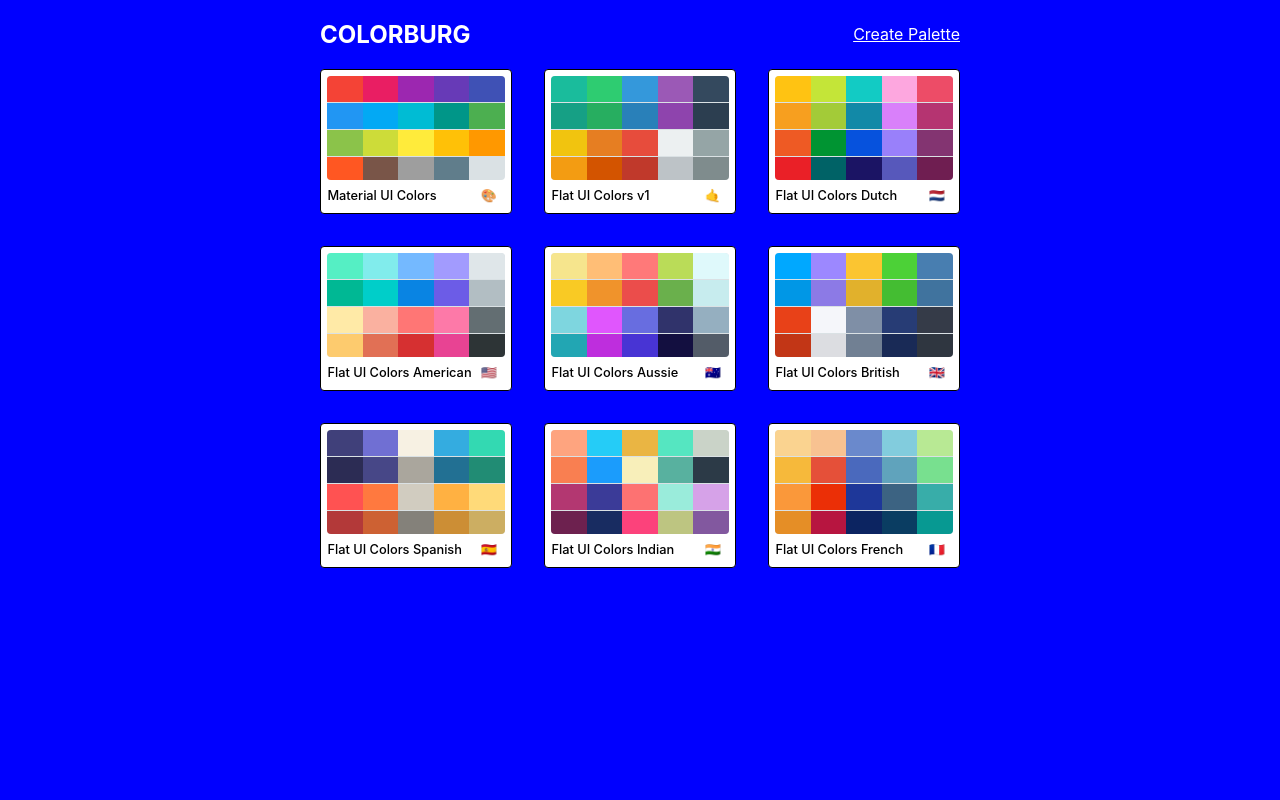
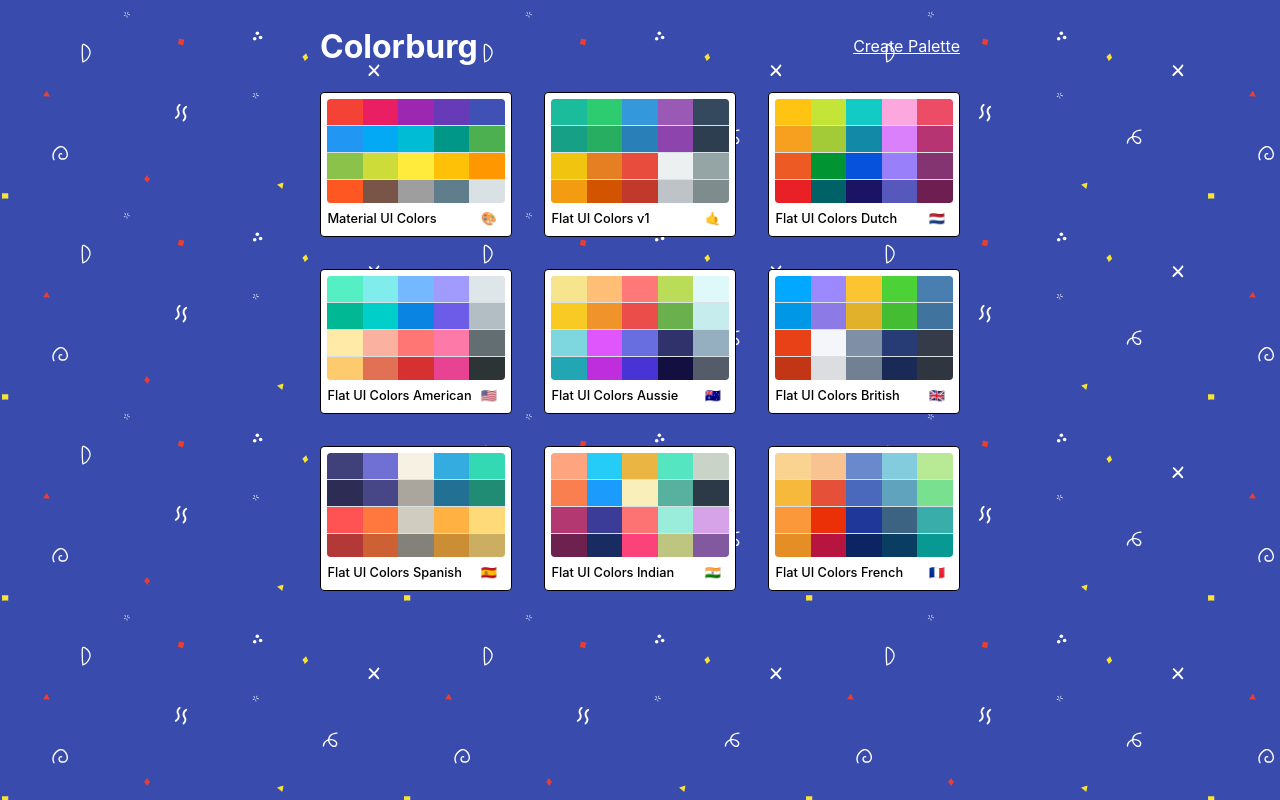
Before and after one commit to Roopin619/Colorburg, a React (Create React App) app: page / in a window 1280 px wide. Built offline with nearby package versions, Linux system fonts and the light colour scheme.

Commit message:
Add bg svg to PaletteList

```diff
--- a/src/PaletteList.js
+++ b/src/PaletteList.js
@@ -15,7 +15,7 @@
       <div className={classes.root}>
         <div className={classes.container}>
           <nav className={classes.nav}>
-            <h1>COLORBURG</h1>
+            <h1 className={classes.heading}>Colorburg</h1>
             <Link to="/palette/new">Create Palette</Link>
           </nav>
           <div className={classes.palettes}>
--- a/src/styles/PaletteListStyles.js
+++ b/src/styles/PaletteListStyles.js
@@ -1,4 +1,5 @@
 import sizes from './sizes';
+import bg from './bg.svg';
 
 export default {
     root: {
@@ -6,7 +7,14 @@
         height: "100vh",
         display: "flex",
         alignItems: "flex-start",
-        justifyContent: "center"
+        justifyContent: "center",
+        /* background by SVGBackgrounds.com */
+        backgroundColor: "#394bad",
+        backgroundImage: `url(${bg})`,
+        overflow: "scroll"
+    },
+    heading: {
+        fontSize: "2rem"
     },
     container: {
         width: "50%",
@@ -39,7 +47,7 @@
         },
         [sizes.down("xs")]: {
             gridTemplateColumns: "repeat(1, 100%)",
-            gridGap: "1rem"
+            gridGap: "1.5rem"
         }
     }
 };
```
Also changed, not shown: src/styles/bg.svg (added).
